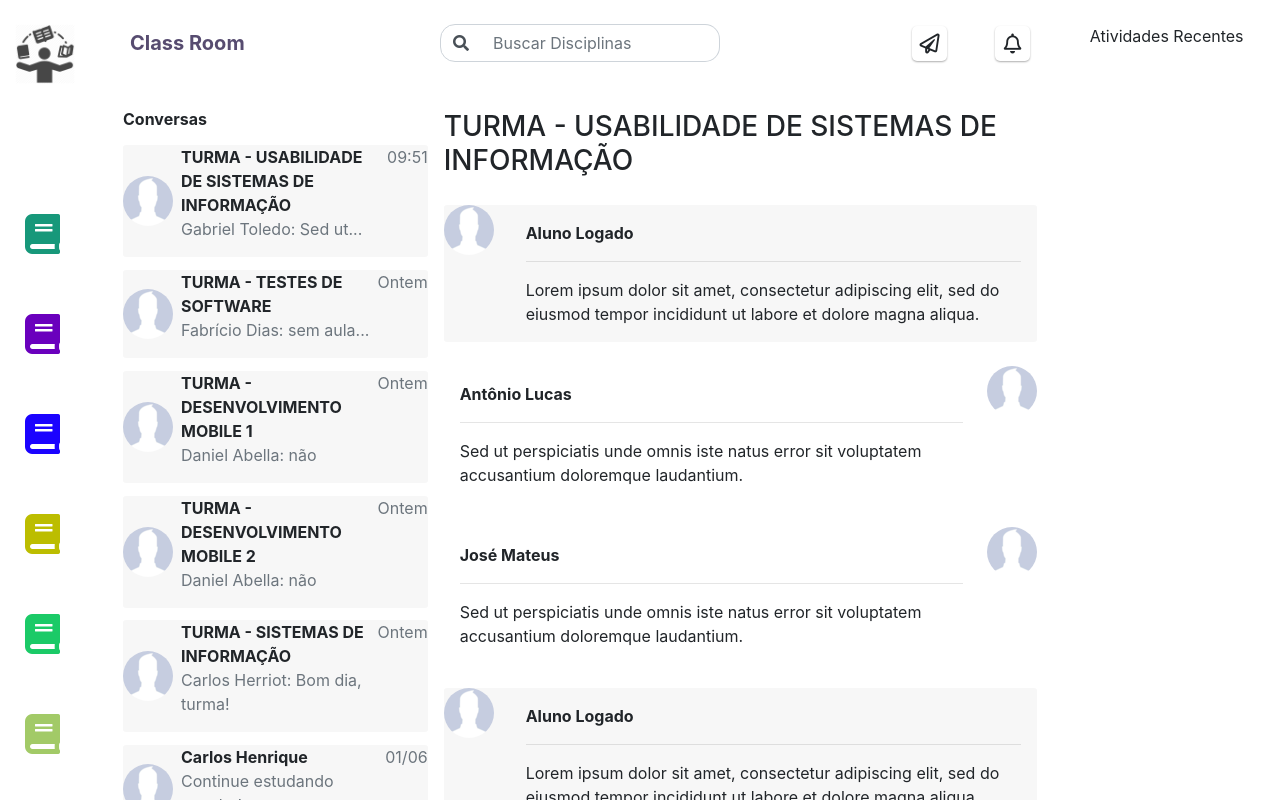
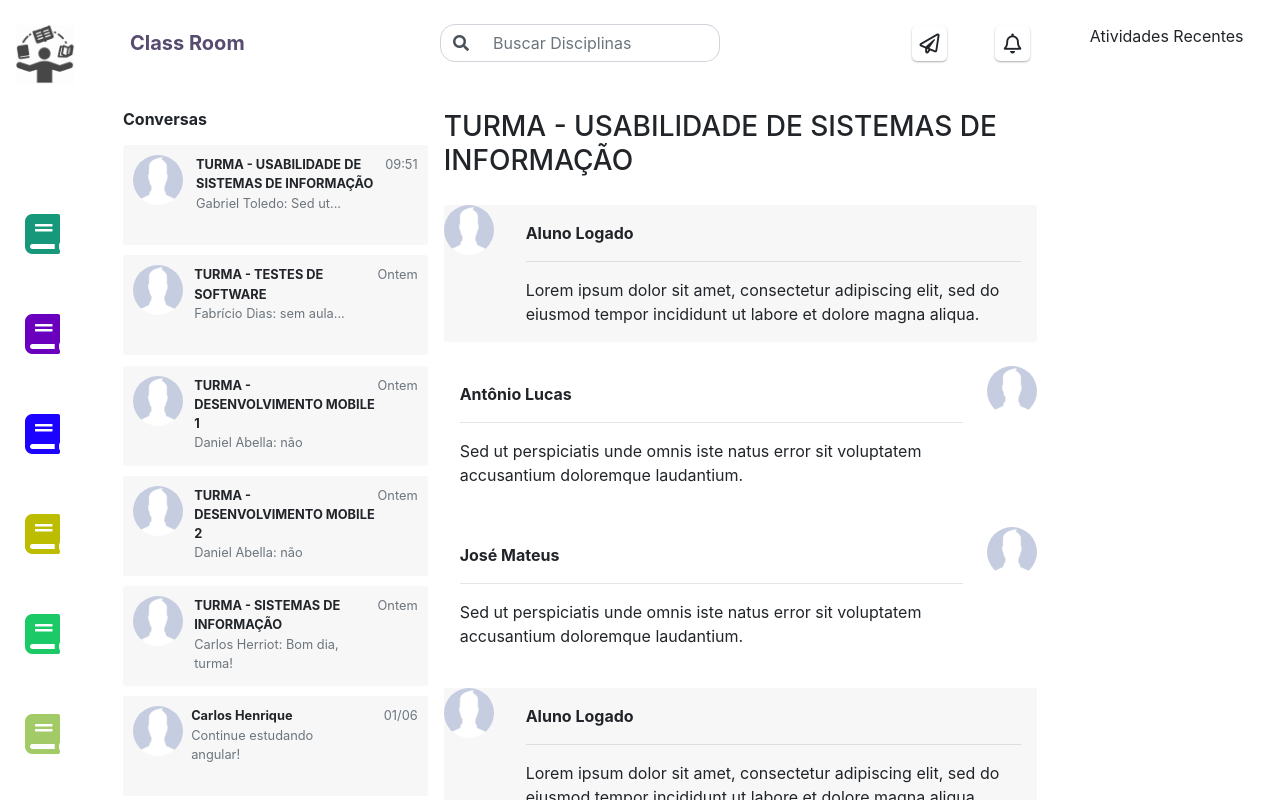
Before and after one commit to chenriquess/classroom-usabilidade, an Angular app: page /private/chat in a window 1280 px wide. Shown: the top 800 px of the page. Built offline with nearby package versions, Linux system fonts and the light colour scheme.

Commit message:
Chat: Ajuste na altura dos cards

```diff
--- a/src/app/modules/private/modules/chat/components/chat/chat.component.html
+++ b/src/app/modules/private/modules/chat/components/chat/chat.component.html
@@ -7,11 +7,17 @@
         <div class="friend-list" *ngFor="let friend of friendList">
           <li class="card-conversa">
             <a href="#" class="d-flex justify-content-between">
-              <img src="{{friend.photo}}" alt="avatar"
-                class="avatar rounded-circle d-flex align-self-center mr-2 z-depth-1">
-              <div class="text-small">
-                <strong>{{friend.name}}</strong>
-                <p class="last-message text-muted">{{friend.message}}</p>
+              <div class="row no-gutters">
+                <div class="col-3">
+                  <img src="{{friend.photo}}" alt="avatar"
+                    class="avatar rounded-circle d-flex align-self-center mr-2 z-depth-1">
+                </div>
+                <div class="col">
+                  <div class="text-small">
+                    <strong>{{friend.name}}</strong>
+                    <p class="last-message text-muted">{{friend.message}}</p>
+                  </div>
+                    </div>
               </div>
               <div class="chat-footer">
                 <p class="text-smaller text-muted mb-0">{{friend.status}}</p>
--- a/src/app/modules/private/modules/chat/components/chat/chat.component.scss
+++ b/src/app/modules/private/modules/chat/components/chat/chat.component.scss
@@ -30,6 +30,9 @@
   background-color: #f5f5f5cb;
   margin-bottom: 0.8em;
   border-radius: 3px;
+  height: 100px;
+  padding: 10px;
+  font-size: .8rem;
 }
 .btn {
   margin-top: 1.5em;
```
